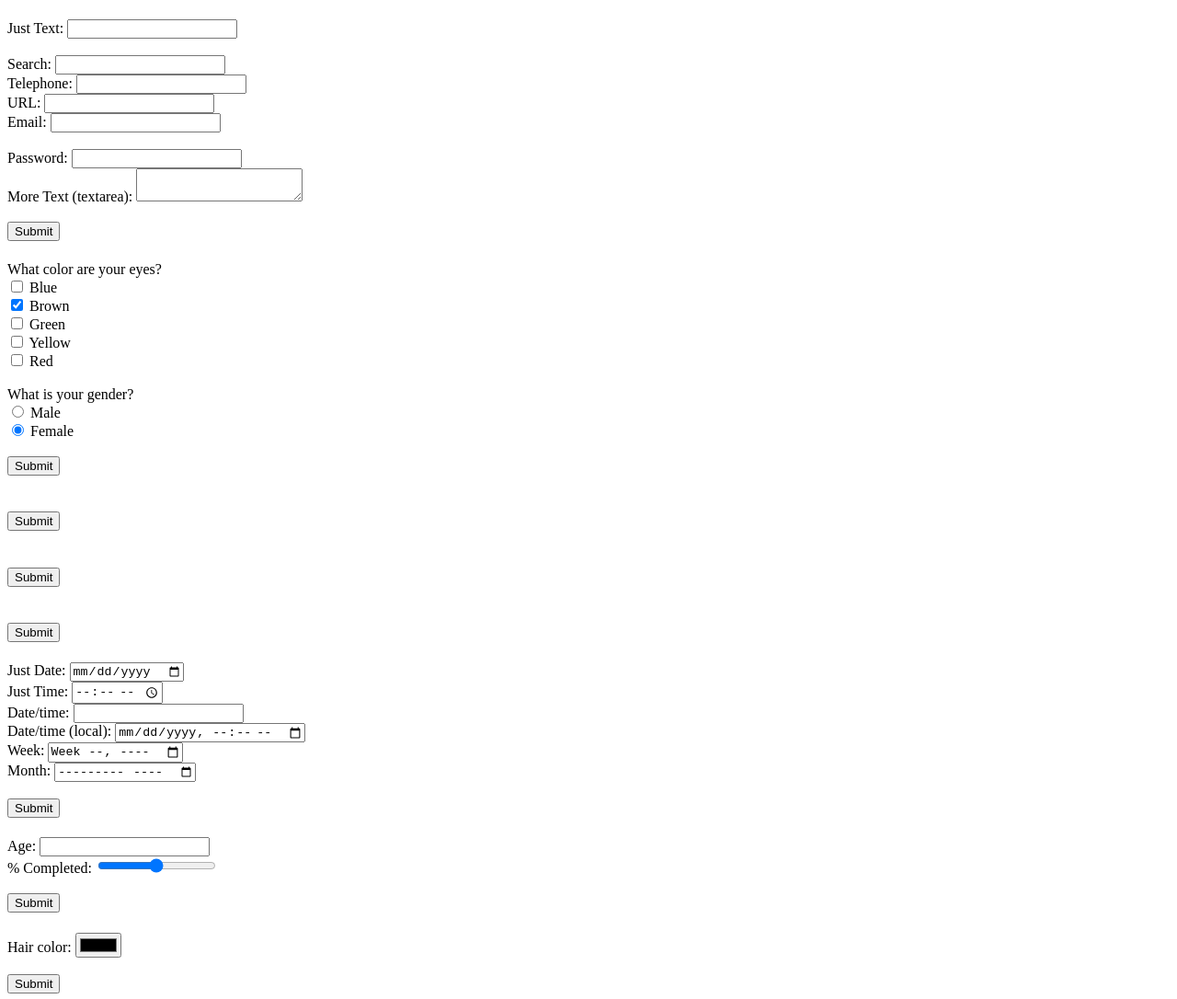
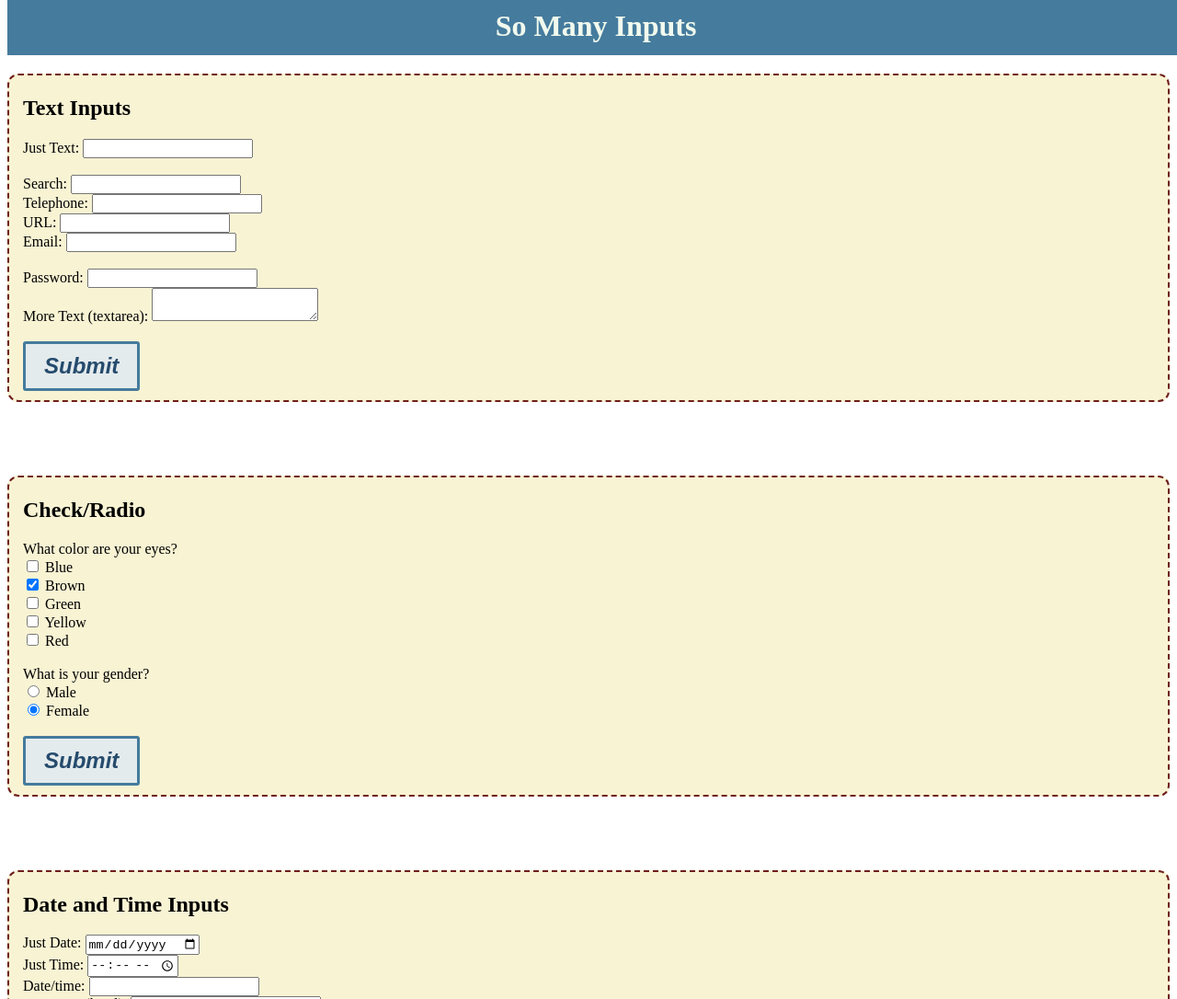
Before and after one commit to albertogarza/TeachingMaterials, a plain HTML site: page Unit03_Html/Lesson05_ValidateHtml5/html/inputs.html in a window 1280 px wide. Shown: the top 1086 px of the page at 92% size. Drawn offline with Linux system fonts and the light colour scheme.

Commit message:
Added HTML examples for inputs

```diff
--- a/Unit03_Html/Lesson05_ValidateHtml5/html/inputs.html
+++ b/Unit03_Html/Lesson05_ValidateHtml5/html/inputs.html
@@ -2,10 +2,47 @@
 <html>
 <head>
 	<title>Input Demo</title>
+	<style>
+		* {
+		}
+		header h1 {
+			text-align: center;
+			position: fixed;
+			width: 100%;
+			top:0;
+			color: #F1FAEE;
+			background-color: #457B9D;
+			height: 40px;
+			margin-top: 0;
+			padding: 10px 0;
+		}
+		section {
+			background-color: #F8F3D3;
+			padding: 2px 15px 10px;
+			border-radius: 12px;
+			margin-top: 80px;
+			border: 2px #6F1D1B dashed;
+		}
+		input[type=submit] {
+			font-weight: bold;
+			font-size: 18pt;
+			font-style: italic;
+			padding: 10px 20px;
+			background-color: #E4EBED;
+			border: 3px solid #457B9D;
+			border-radius: 3px;
+			color: #254B6D;
+			cursor: pointer;
+		}
+	</style>
 </head>
 <body>
-	<div>
-		<h1></h1>
+	<header>
+		<h1>So Many Inputs</h1>
+	</header>
+	<main>
+		<section>
+			<h2>Text Inputs</h2>
 			<form name="textInputs" method="GET" action="inputsReceived.html">
 				Just Text:
 				<input type="text" name="regularText" /><br/>
@@ -26,9 +63,9 @@
 				<br/>
 				<input type="submit"/>
 			</form>
-	</div>
-	<div>
-		<h1></h1>
+		</section>
+		<section>
+			<h2>Check/Radio</h2>
 			<form name="checkRadioInputs" method="GET" action="inputsReceived.html">
 				What color are your eyes?<br/>
 				<input type="checkbox" name="blueCheck" value="blue"/> Blue <br/>
@@ -43,30 +80,9 @@
 				<br/>
 				<input type="submit"/>
 			</form>
-	</div>
-    <div>
-		<h1></h1>
-		<form name="" method="GET" action="inputsReceived.html">
-            <br/>
-            <input type="submit"/>
-		</form>
-	</div>
-    <div>
-		<h1></h1>
-		<form name="" method="GET" action="inputsReceived.html">
-            <br/>
-            <input type="submit"/>
-		</form>
-	</div>
-    <div>
-		<h1></h1>
-		<form name="" method="GET" action="inputsReceived.html">
-            <br/>
-            <input type="submit"/>
-		</form>
-	</div>
-    <div>
-		<h1></h1>
+		</section>
+		<section>
+			<h2>Date and Time Inputs</h2>
 			<form name="dateTimeForm" method="GET" action="inputsReceived.html">
 				Just Date: <input type="date" name="dateOnly"/><br/>
 				Just Time: <input type="time" name="timeOnly"/><br/>
@@ -77,24 +93,25 @@
 				<br/>
 				<input type="submit"/>
 			</form>
-	</div>
-    <div>
-		<h1></h1>
+		</section>
+		<section>
+			<h2>Number inputs</h2>
 			<form name="numberForm" method="GET" action="inputsReceived.html">
 				Age: <input type="number" name="age"><br/>
 				% Completed: <input type="range" name="what"/><br/>
 				<br/>
 				<input type="submit"/>
 			</form>
-	</div>
-    <div>
-		<h1></h1>
+		</section>
+		<section>
+			<h2>Color inputs</h2>
 			<form name="colorForm" method="GET" action="inputsReceived.html">
 				Hair color:
 				<input type="color" name="hairColor" /><br/>
 				<br/>
 				<input type="submit"/>
 			</form>
-	</div>
+		</section>
+	</main>
 </body>
 </html>
```
Also changed, not shown: Unit03_Html/Lesson05_ValidateHtml5/html/inputsReceived.html (+20 -1 lines). Lines whose indentation alone changed are shown as unchanged.
